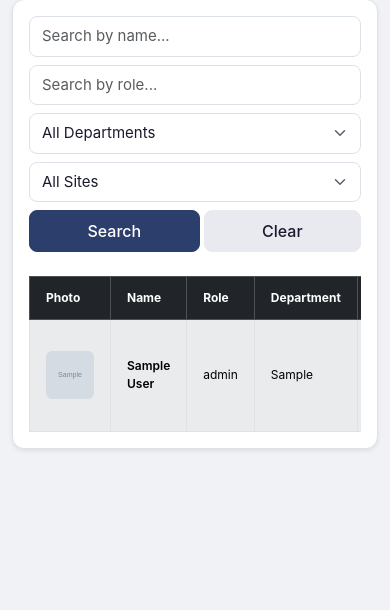
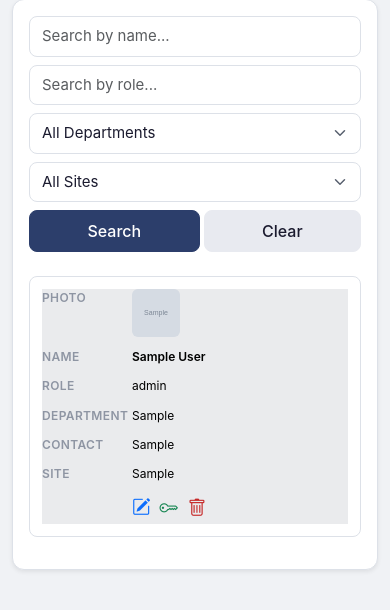
Before and after one commit to geniuskudzai21/CityOfMutareDigitaliD, a Flask app: page /admin/employees in a window 390 px wide. Shown: the part 121-731 px from the top of the page. Run offline with Flask 3, Linux system fonts and the light colour scheme; the visitor is signed in with stand-in values (Sample User, id 1); data comes from the database, SQL or seed files in the repository; tables that the repository leaves empty hold one stand-in row (values such as "Sample post"); grey boxes marked "Sample" are stand-in pictures.

Commit message:
Make all tables responsive with vertical card layout on mobile

```diff
--- a/static/css/style.css
+++ b/static/css/style.css
@@ -1160,3 +1160,56 @@ video {
 .result-card.unknown h3 {
   color: var(--red-700);
 }
+
+/* ── Responsive Tables (vertical cards on mobile) ── */
+
+@media (max-width: 768px) {
+  .table-responsive thead {
+    display: none;
+  }
+  .table-responsive tbody,
+  .table-responsive tr,
+  .table-responsive td {
+    display: block;
+    width: 100%;
+  }
+  .table-responsive tr {
+    margin-bottom: 1rem;
+    border: 1px solid var(--border);
+    border-radius: var(--radius-sm);
+    padding: 0.75rem;
+    background: var(--white);
+  }
+  .table-responsive td,
+  .table-responsive td.d-none,
+  .table-responsive td.d-md-table-cell,
+  .table-responsive td.d-lg-table-cell {
+    padding: 0.35rem 0;
+    border: none !important;
+    text-align: left !important;
+    display: flex !important;
+    width: 100% !important;
+  }
+  .table-responsive td::before {
+    content: attr(data-label);
+    font-weight: 600;
+    font-size: 0.75rem;
+    text-transform: uppercase;
+    letter-spacing: 0.03em;
+    color: var(--text-muted);
+    min-width: 90px;
+    flex-shrink: 0;
+  }
+  .table-responsive td:first-child {
+    padding-top: 0;
+  }
+  .table-responsive td:last-child {
+    padding-bottom: 0;
+  }
+  .table-responsive .empty-state {
+    display: block;
+  }
+  .table-responsive .empty-state td {
+    padding: 0 !important;
+  }
+}
--- a/templates/admin/centres.html
+++ b/templates/admin/centres.html
@@ -49,9 +49,9 @@
                         <tbody>
                             {% for s in staff %}
                             <tr>
-                                <td>{{ s.username }}</td>
-                                <td>{{ s.assigned_centre or '—' }}</td>
-                                <td class="text-nowrap">{{ s.created_at }}</td>
+                                <td data-label="Username">{{ s.username }}</td>
+                                <td data-label="Assigned Centre">{{ s.assigned_centre or '—' }}</td>
+                                <td class="text-nowrap" data-label="Created">{{ s.created_at }}</td>
                             </tr>
                             {% else %}
                             <tr>
--- a/templates/admin/employees.html
+++ b/templates/admin/employees.html
@@ -53,7 +53,7 @@
                 <tbody>
                     {% for emp in employees %}
                     <tr>
-                        <td class="align-middle" style="width:70px">
+                        <td class="align-middle" style="width:70px" data-label="Photo">
                             {% if emp.photo_path %}
                             {% set _fname = emp.photo_path.replace('\\','/').split('/')[-1] %}
                             <img src="{{ url_for('static', filename='enrolled_photos/' ~ _fname) }}" alt="photo" class="rounded" style="width:48px;height:48px;object-fit:cover">
@@ -63,11 +63,11 @@
                             </div>
                             {% endif %}
                         </td>
-                        <td class="fw-semibold">{{ emp.full_name }}</td>
-                        <td>{{ emp.role or '—' }}</td>
-                        <td>{{ emp.department or '—' }}</td>
-                        <td>{{ emp.contact or '—' }}</td>
-                        <td>{{ emp.centre or '—' }}</td>
+                        <td class="fw-semibold" data-label="Name">{{ emp.full_name }}</td>
+                        <td data-label="Role">{{ emp.role or '—' }}</td>
+                        <td data-label="Department">{{ emp.department or '—' }}</td>
+                        <td data-label="Contact">{{ emp.contact or '—' }}</td>
+                        <td data-label="Site">{{ emp.centre or '—' }}</td>
                         <td>
                             <a href="{{ url_for('admin_employee_edit', emp_id=emp.id) }}" class="text-decoration-none me-2" title="Edit">
                                 <i class="bi bi-pencil-square text-primary" style="font-size:1.15rem"></i>
--- a/templates/admin/unrecognized.html
+++ b/templates/admin/unrecognized.html
@@ -16,7 +16,7 @@
             <tbody>
                 {% for log in logs %}
                 <tr>
-                    <td style="cursor:pointer">
+                    <td style="cursor:pointer" data-label="Photo">
                         {% if log.unrecognized_photo_path %}
                         {% set _fname = log.unrecognized_photo_path.replace('\\','/').split('/')[-1] %}
                         <img src="{{ url_for('static', filename='unrecognized_photos/' ~ _fname) }}" alt="Unknown face" class="rounded" style="width:60px;height:60px;object-fit:cover;" data-bs-toggle="modal" data-bs-target="#photoModal{{ log.id }}">
@@ -24,8 +24,8 @@
                         <span class="text-muted">—</span>
                         {% endif %}
                     </td>
-                    <td class="text-nowrap">{{ log.timestamp }}</td>
-                    <td>{{ log.site_name }}</td>
+                    <td class="text-nowrap" data-label="Date / Time">{{ log.timestamp }}</td>
+                    <td data-label="Site">{{ log.site_name }}</td>
                     <td>
                         <a href="{{ url_for('admin_unrecognized_edit', log_id=log.id) }}" class="text-decoration-none me-2" title="Edit">
                             <i class="bi bi-pencil-square"></i>
```
Also changed, not shown: templates/admin/log_view.html (+11 -9 lines), templates/admin/logs.html (+8 -8 lines), templates/admin_dashboard.html (+4 -4 lines), templates/staff/logs.html (+4 -4 lines), templates/staff_dashboard.html (+4 -4 lines).
